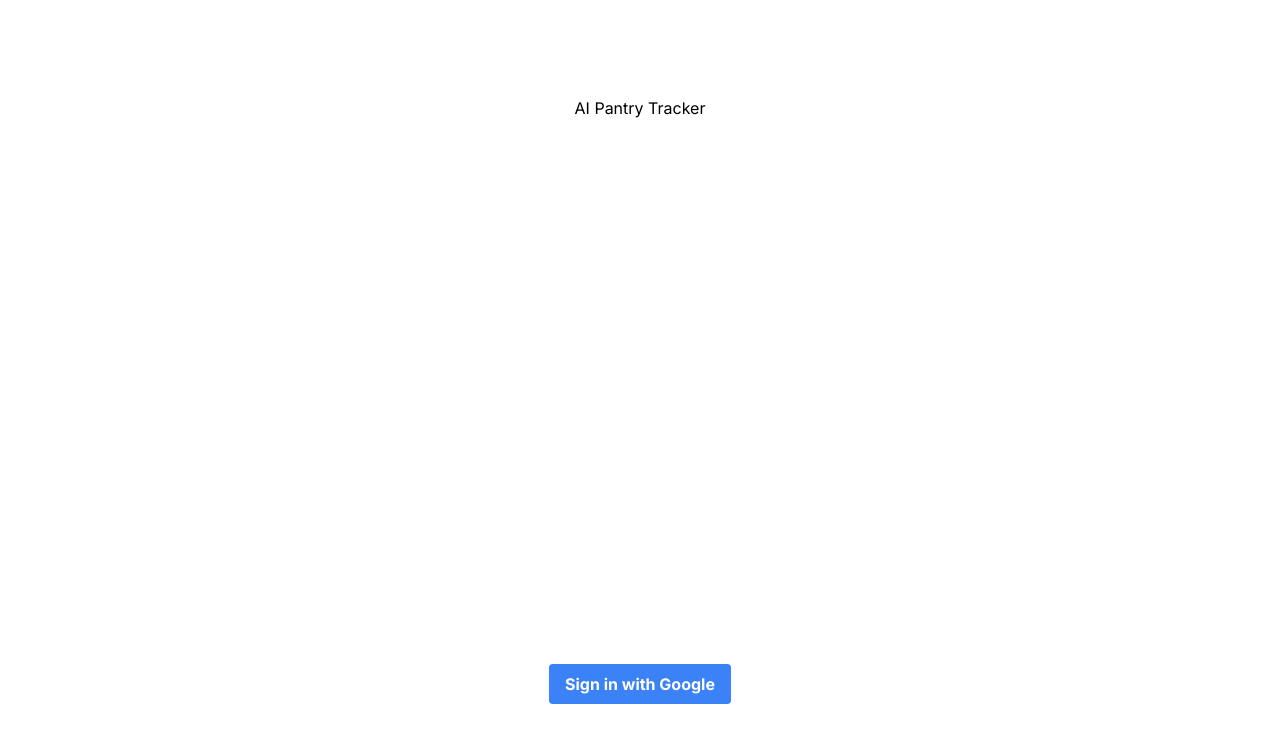
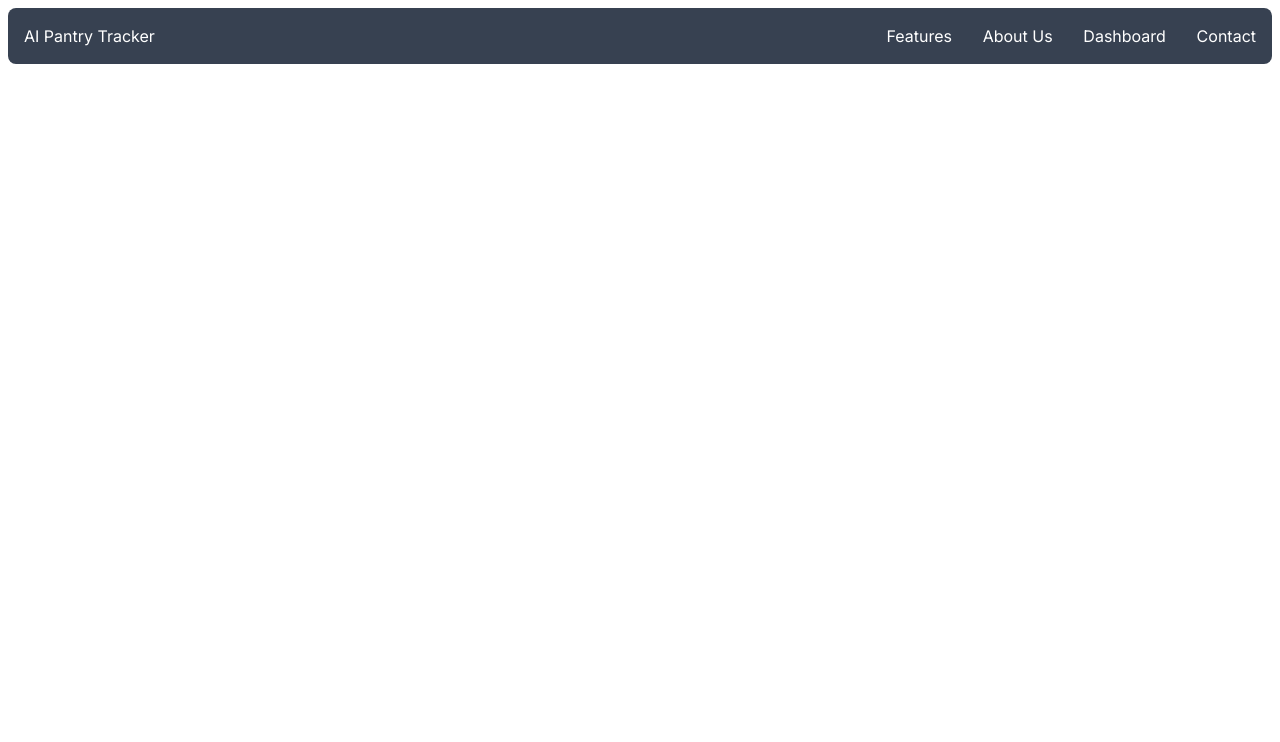
Before and after one commit to rishabhguptajs/ai-pantry-tracker, a Next.js app: page / in a window 1280 px wide. Shown: the top 742 px of the page. Built offline with nearby package versions, Linux system fonts and the light colour scheme; no server answers.

Commit message:
worked on navbar

```diff
--- /dev/null
+++ b/src/app/components/navbar.tsx
@@ -0,0 +1,22 @@
+"use client";
+
+import Link from 'next/link';
+import React from 'react'
+
+const Navbar = () => {
+  return (
+    <div className='max-w-screen-2xl h-fit flex m-2 bg-gray-700 text-white p-4 rounded-lg justify-between'>
+        <div>
+            <Link href={'/'}>AI Pantry Tracker</Link>
+        </div>
+        <div className='w-[30%] flex justify-between'>
+            <Link href={'/feaures'}>Features</Link>
+            <Link href={'/abou'}>About Us</Link>
+            <Link href={'/dashboard'}>Dashboard</Link>
+            <Link href={'/contact'}>Contact</Link>
+        </div>
+    </div>
+  )
+}
+
+export default Navbar
--- a/src/app/layout.tsx
+++ b/src/app/layout.tsx
@@ -2,6 +2,7 @@
 import { Inter } from "next/font/google"
 import "./globals.css"
 import { AuthProvider } from "@/context/AuthContext"
+import Navbar from "./components/navbar"
 
 const inter = Inter({ subsets: ["latin"] })
 
@@ -18,7 +19,10 @@
   return (
     <AuthProvider>
       <html lang="en">
-        <body className={inter.className}>{children}</body>
+        <body className={inter.className}>
+          <Navbar />
+          {children}
+          </body>
       </html>
     </AuthProvider>
   )
--- a/src/app/login/page.tsx
+++ b/src/app/login/page.tsx
@@ -1,4 +1,4 @@
-"use client"
+"use client";
 
 import React, { useState } from "react";
 import { useAuth } from "../../context/AuthContext";
--- a/src/app/page.tsx
+++ b/src/app/page.tsx
@@ -3,11 +3,8 @@
 export default function Home() {
 
   return (
-    <main className="flex min-h-screen flex-col items-center justify-between p-24">
-      AI Pantry Tracker
-      <button className="bg-blue-500 hover:bg-blue-700 text-white font-bold py-2 px-4 rounded">
-        Sign in with Google
-      </button>
+    <main className="flex flex-col items-center justify-between p-24">
+
     </main>
   );
 }
--- a/src/context/AuthContext.tsx
+++ b/src/context/AuthContext.tsx
@@ -42,8 +42,13 @@
 
     const signInWithEmail = async (email: string, password: string) => {
         setLoading(true);
-        await signInWithEmailAndPassword(auth, email, password);
-        setLoading(false);
+        try {
+            await signInWithEmailAndPassword(auth, email, password);
+        } catch (error) {
+            console.error("Error signing in with email:", error);
+        } finally {
+            setLoading(false);
+        }
     }
 
     const signOutAcc = async () => {
--- a/src/db/firebase.ts
+++ b/src/db/firebase.ts
@@ -1,4 +1,4 @@
-"use client"
+"use client";
 
 import { initializeApp } from "firebase/app";
 import { getAnalytics, isSupported } from "firebase/analytics";
```
